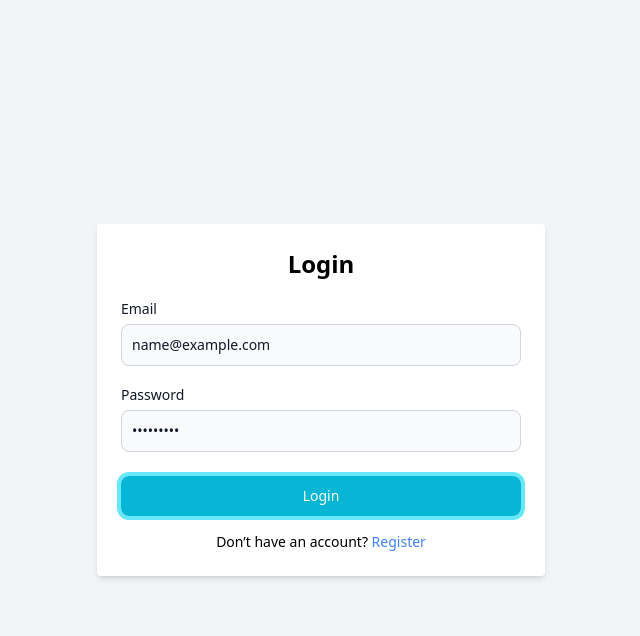
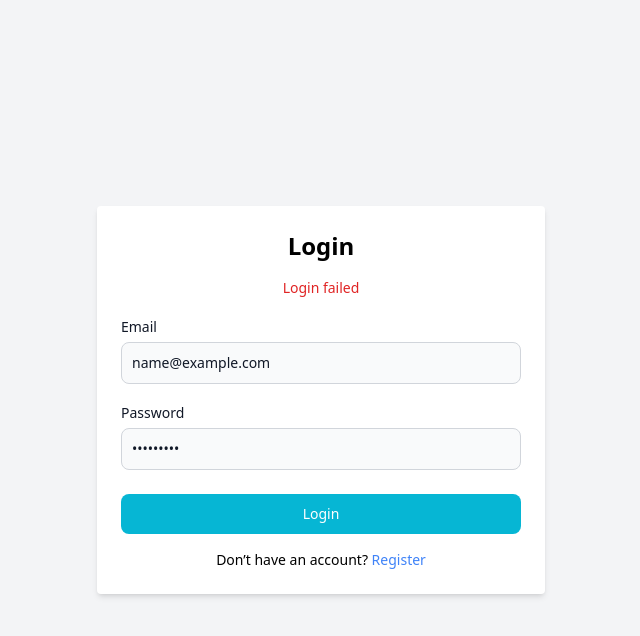
Before and after one commit to liNikham/Holistic_Child_Growth, a React (Vite) app in the folder frontend/: page / in a window 1280 px wide. Both pictures are taken after typing "name@example.com", "Sample123" into the empty fields and a click on the button "Login". Shown: the top 636 px of the page, without its empty margins (319-959 px from the left). Built offline with nearby package versions, Linux system fonts and the light colour scheme; no server answers.

Commit message:
complete login functionality

```diff
--- a/frontend/src/pages/LoginPage.jsx
+++ b/frontend/src/pages/LoginPage.jsx
@@ -1,10 +1,30 @@
-import React from 'react';
+import React, { useState } from 'react';
 import { Button, Label, TextInput } from 'flowbite-react';
+import {useDispatch,useSelector} from "react-redux";
+import { signInStart, signInSuccess, signInFailure } from '../features/userSlice';
+import axios from 'axios';
+import { useNavigate } from 'react-router-dom';
+const LoginPage = () => {
+    const [email, setEmail] = useState('');
+    const [password, setPassword] = useState('');
+    const dispatch = useDispatch();
+    const navigate = useNavigate();
+    const { loading,error } = useSelector((state) => state.user);
 
-const LoginPage = () => {
-    const handleLogin = (e) => {
+    const handleLogin =  async (e) => {
         e.preventDefault();
+
         // Add login logic here
+        dispatch(signInStart());
+        try{
+            const response = await axios.post('/api/users/login',{email,password});
+            const {token,user} = response.data;
+            localStorage.setItem('authToken',token);
+            dispatch(signInSuccess(user));
+            navigate('/dashboard');
+        } catch(err){
+             dispatch(signInFailure(err.response?.data?.message || 'Login failed'));
+        }
     };
 
     return (
@@ -13,13 +33,21 @@ const LoginPage = () => {
                 onSubmit={handleLogin}
                 className="w-full max-w-md bg-white p-6 rounded shadow-md"
             >
+
                 <h1 className="text-2xl font-semibold text-center mb-4">Login</h1>
+                {
+                    error && (
+                        <p className="text-sm text-center mb-4 text-red-600">{error}</p>
+                    )
+                }
                 <div className="mb-4">
                     <Label htmlFor="email" value="Email" />
                     <TextInput
                         id="email"
                         type="email"
                         placeholder="Enter your email"
+                        value={email}
+                        onChange={(e) => setEmail(e.target.value)}
                         required={true}
                         className="mt-1"
                     />
@@ -30,12 +58,16 @@ const LoginPage = () => {
                         id="password"
                         type="password"
                         placeholder="Enter your password"
+                        value={password}
+                        onChange={(e) => setPassword(e.target.value)}
                         required={true}
                         className="mt-1"
                     />
                 </div>
-                <Button type="submit" gradientDuoTone="cyanToBlue" className="w-full">
-                    Login
+                <Button type="submit" gradientDuoTone="cyanToBlue" className="w-full"
+                        disabled={loading}
+                >
+                {loading ? 'Logging in...' : 'Login'}
                 </Button>
                 <p className="text-sm text-center mt-4">
                     Don’t have an account?{' '}
--- a/frontend/src/pages/RegisterPage.jsx
+++ b/frontend/src/pages/RegisterPage.jsx
@@ -3,10 +3,11 @@ import { Button, Label, TextInput } from 'flowbite-react';
 import {useDispatch, useSelector} from "react-redux";
 import { registerStart, registerSuccess, registerFailure } from '../features/userSlice';
 import axios from 'axios';
-
+import { useNavigate } from 'react-router-dom';
 const RegisterPage = () => {
     const dispatch = useDispatch();
     const { loading,error } = useSelector((state) => state.user);
+    const navigate = useNavigate();
     const [formData,setFormData] = React.useState({
       name : "",
       email : "",
@@ -37,6 +38,7 @@ const RegisterPage = () => {
              password
           });
           dispatch(registerSuccess(response.data));
+          navigate('/');
         }catch(err){
           dispatch(registerFailure(err.response?.data?.message || 'Registration failed'));
         }
```
